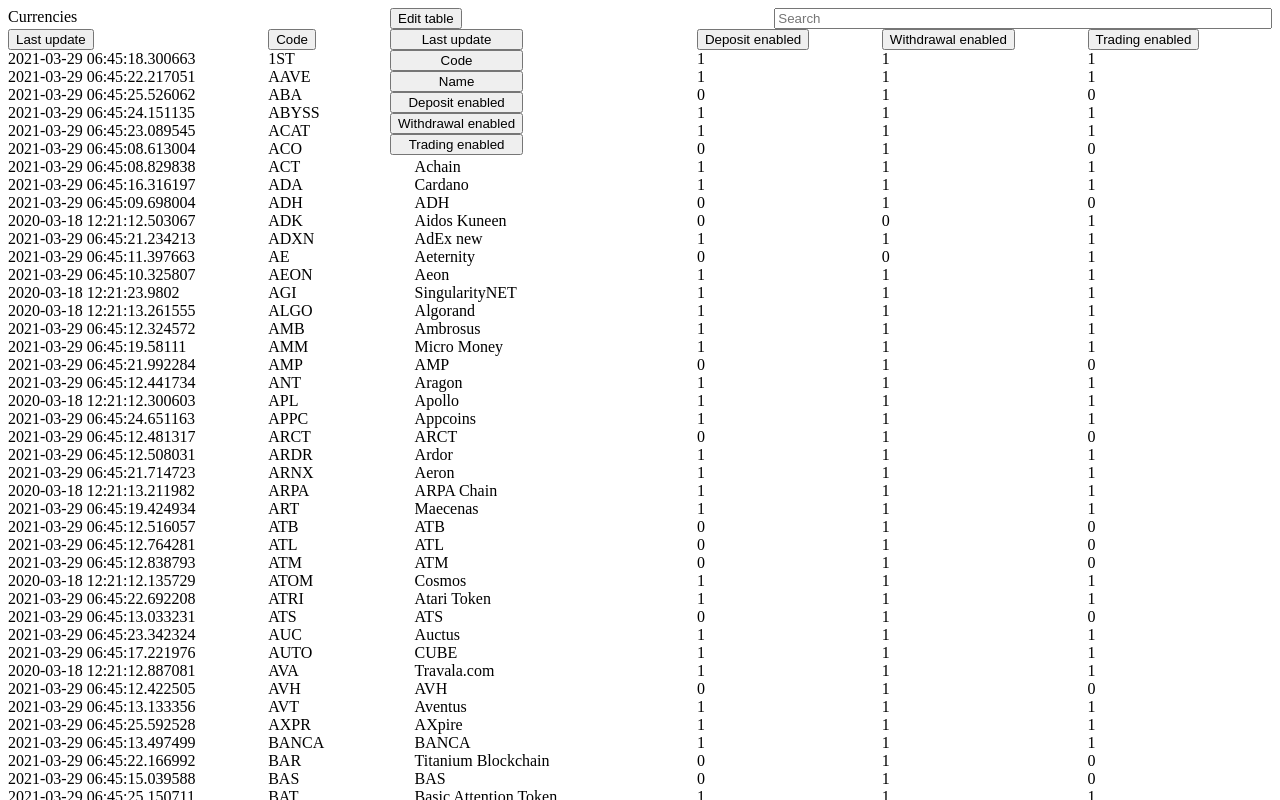
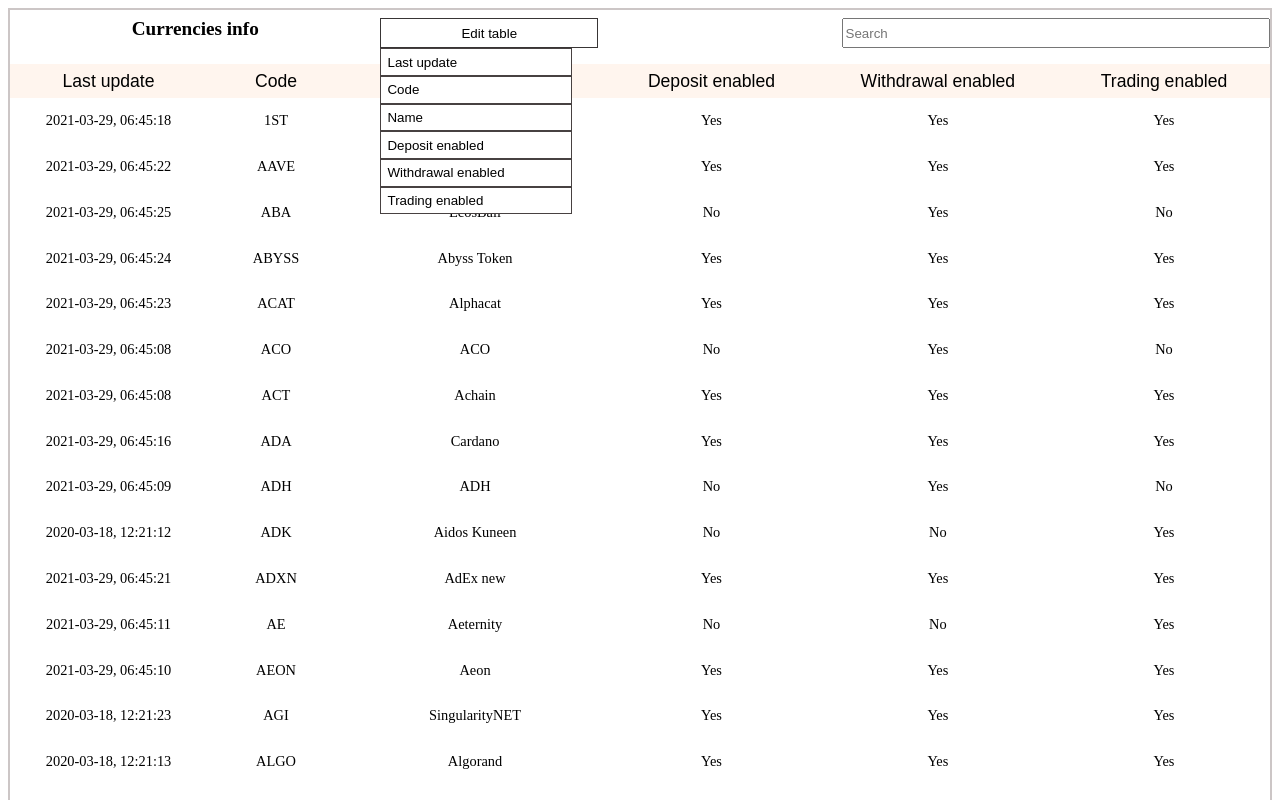
Before and after one commit to new-house-drive/VueJS-Exercise, a Vue app: page / in a window 1280 px wide. Both pictures are taken after a click on the button "Edit table". Shown: the top 800 px of the page. Built offline with nearby package versions, Linux system fonts and the light colour scheme.

Commit message:
prettify the data, add styles

```diff
--- a/src/App.vue
+++ b/src/App.vue
@@ -3,41 +3,61 @@
   <html>
     <div id="app">
       <div class="table-top">
-        <div>Currencies</div>
+        <div class="table-top-header">Currencies info</div>
 
         <!-- Edit Table Button and Dropdown Menu -->
         <div class="edit-table">
-          <button @click="viewEditTable = !viewEditTable">
+          <button
+            @click="viewEditTable = !viewEditTable"
+            class="edit-table-menu-button"
+          >
             Edit table
           </button>
 
           <div v-show="viewEditTable" class="edit-table-menu">
             <!-- todo: add pictures for showing whether the column is visible -->
 
-            <button @click="viewLastUpdateCol = !viewLastUpdateCol">
+            <button
+              @click="viewLastUpdateCol = !viewLastUpdateCol"
+              class="edit-table-dropdown-button"
+            >
               Last update
             </button>
 
-            <button @click="viewCodeCol = !viewCodeCol">
+            <button
+              @click="viewCodeCol = !viewCodeCol"
+              class="edit-table-dropdown-button"
+            >
               Code
             </button>
 
-            <button @click="viewNameCol = !viewNameCol">
+            <button
+              @click="viewNameCol = !viewNameCol"
+              class="edit-table-dropdown-button"
+            >
               Name
             </button>
 
-            <button @click="viewDepositEnabledCol = !viewDepositEnabledCol">
+            <button
+              @click="viewDepositEnabledCol = !viewDepositEnabledCol"
+              class="edit-table-dropdown-button"
+            >
               Deposit enabled
             </button>
 
-            <button @click="viewWithdrawEnabledCol = !viewWithdrawEnabledCol">
+            <button
+              @click="viewWithdrawEnabledCol = !viewWithdrawEnabledCol"
+              class="edit-table-dropdown-button"
+            >
               Withdrawal enabled
             </button>
 
-            <button @click="viewTradingEnabledCol = !viewTradingEnabledCol">
+            <button
+              @click="viewTradingEnabledCol = !viewTradingEnabledCol"
+              class="edit-table-dropdown-button"
+            >
               Trading enabled
             </button>
-
           </div>
         </div>
 
@@ -45,71 +65,93 @@
       </div>
 
       <div class="table">
-
         <!-- Last Update Column -->
         <div v-show="viewLastUpdateCol" class="column">
-
-          <button @click="sortByLastUpdate">
+          <button @click="sortByLastUpdate" class="table-header">
             Last update
           </button>
 
-          <div v-for="currency in filteredCurrencies()" :key="currency.key">
-            {{ currency.last_update_at }}
+          <div
+            v-for="currency in filteredCurrencies()"
+            :key="currency.key"
+            class="table-element"
+          >
+            {{ convertToDate(currency.last_update_at) }}
           </div>
-
         </div>
         <!-- Code Column -->
         <div v-show="viewCodeCol" class="column">
-
-          <button @click="sortByCode">
+          <button @click="sortByCode" class="table-header">
             Code
           </button>
 
-          <div v-for="currency in filteredCurrencies()" :key="currency.key">
+          <div
+            v-for="currency in filteredCurrencies()"
+            :key="currency.key"
+            class="table-element"
+          >
             {{ currency.code }}
           </div>
         </div>
+
         <!-- Name Column -->
         <div v-show="viewNameCol" class="column">
-
-          <button @click="sortByName">
+          <button @click="sortByName" class="table-header">
             Name
           </button>
 
-          <div v-for="currency in filteredCurrencies()" :key="currency.key">
+          <div
+            v-for="currency in filteredCurrencies()"
+            :key="currency.key"
+            class="table-element"
+          >
             {{ currency.name }}
           </div>
         </div>
 
         <!-- Deposit Enabled Column -->
         <div v-show="viewDepositEnabledCol" class="column">
-
-          <button @click="sortByDepositEnabled">
+          <button @click="sortByDepositEnabled" class="table-header">
             Deposit enabled
           </button>
 
-          <div v-for="currency in filteredCurrencies()" :key="currency.key">
-            {{ currency.deposit_enabled }}
+          <div
+            v-for="currency in filteredCurrencies()"
+            :key="currency.key"
+            class="table-element"
+          >
+            <span v-show="currency.deposit_enabled == '1'"> Yes </span>
+            <span v-show="currency.deposit_enabled == '0'"> No </span>
           </div>
         </div>
 
         <!-- Withdrawal Enabled Column -->
         <div v-show="viewWithdrawEnabledCol" class="column">
-          <button @click="sortByWithdrawalEnabled">
+          <button @click="sortByWithdrawalEnabled" class="table-header">
             Withdrawal enabled
           </button>
-          <div v-for="currency in filteredCurrencies()" :key="currency.key">
-            {{ currency.withdrawal_enabled }}
+          <div
+            v-for="currency in filteredCurrencies()"
+            :key="currency.key"
+            class="table-element"
+          >
+            <span v-show="currency.withdrawal_enabled == '1'"> Yes </span>
+            <span v-show="currency.withdrawal_enabled == '0'"> No </span>
           </div>
         </div>
 
         <!-- Trading enabled Column -->
         <div v-show="viewTradingEnabledCol" class="column">
-          <button @click="sortByTradingEnabled">
+          <button @click="sortByTradingEnabled" class="table-header">
             Trading enabled
           </button>
-          <div v-for="currency in filteredCurrencies()" :key="currency.key">
-            {{ currency.trading_enabled }}
+          <div
+            v-for="currency in filteredCurrencies()"
+            :key="currency.key"
+            class="table-element"
+          >
+            <span v-show="currency.trading_enabled == '1'"> Yes </span>
+            <span v-show="currency.trading_enabled == '0'"> No </span>
           </div>
         </div>
       </div>
@@ -200,7 +242,6 @@
       this.isSortedTradingCol = !this.isSortedTradingCol;
     },
 
-
     /* Main method for sorting columns */
     sortColumn(isSorted, field) {
       this.currencies.sort((a, b) => {
@@ -210,17 +251,15 @@
       });
     },
 
-
     /* Final array received as a resulf of sorting */
     filteredCurrencies() {
-      let newCurrencies = []
+      let newCurrencies = [];
 
       if (this.searchInput) {
         newCurrencies = this.currencies.filter((item) => {
           return this.filterByNameOrCode(item);
         });
         return newCurrencies;
-
       }
       return this.currencies;
     },
@@ -228,20 +267,24 @@
     /* Method checks whether the fields are available for search at the moment */
 
     filterByNameOrCode(item) {
-        let sortByName = this.viewNameCol;
-        let sortByCode = this.viewCodeCol;
+      let sortByName = this.viewNameCol;
+      let sortByCode = this.viewCodeCol;
 
-        let input = this.searchInput.toLowerCase()
-        let name = item['name'].toLowerCase()
-        let code = item['code'].toLowerCase()
+      let input = this.searchInput.toLowerCase();
+      let name = item["name"].toLowerCase();
+      let code = item["code"].toLowerCase();
 
-        if (sortByName && sortByCode){
-          if(name.includes(input) || code.includes(input)) return item;
-        }
+      if (sortByName && sortByCode) {
+        if (name.includes(input) || code.includes(input)) return item;
+      }
 
-        if (sortByName && name.includes(input)) return item;
+      if (sortByName && name.includes(input)) return item;
 
-        if (sortByCode && code.includes(input)) return item;
+      if (sortByCode && code.includes(input)) return item;
+    },
+
+    convertToDate(date) {
+      return date.slice(0, 10).toString() + ', ' + date.slice(11, 19).toString()
     }
   },
 };
--- a/src/assets/css/style.css
+++ b/src/assets/css/style.css
@@ -1,10 +1,34 @@
+/* summary
+    #app
+
+    .table-top
+        .edit-table-menu
+        .edit-table-button
+        .edit-table-dropdown-buttom
+
+
+
+
+*/
+
+
 #app {
-
+    border:rgb(204, 198, 198) 1px solid;
 }
 
 .table-top {
     display: grid;
     grid-template-columns: repeat(3, auto);
+
+    padding-top: 0.5em;
+    padding-bottom: 1em;
+
+}
+
+.table-top-header {
+    text-align: center;
+    font-size: 1.2em;
+    font-weight: 700;
 }
 
 .edit-table-menu {
@@ -12,9 +36,59 @@
     grid-template-columns: auto;
 
     position: absolute;
+
+
+}
+
+.edit-table-menu-button {
+    padding-left: 6em;
+    padding-right: 6em;
+    padding-top: 0.5em;
+    padding-bottom: 0.5em;
+
+    background-color: white;
+
+    border: rgb(56, 53, 53) 1px solid;
+}
+
+.edit-table-menu-button:hover {
+    background-color: rgb(204, 203, 203);
+}
+
+.edit-table-dropdown-button {
+    position: relative;
+
+    background-color: white;
+    border: rgb(71, 65, 65) 1px solid;
+
+    padding-right: 5em;
+    padding-top: 0.4em;
+    padding-bottom: 0.4em;
+
+    text-align: left;
 }
 
 .table {
     display: grid;
     grid-template-columns: repeat(6, auto);
 }
+
+.table-header {
+    width: 100%;
+    background-color: seashell;
+    padding-top: 0.3em;
+    padding-bottom: 0.3em;
+    font-size: 1.1em;
+    border: seashell 1px solid;
+}
+
+.table-header:hover {
+    border: black 1px solid;
+}
+
+.table-element {
+    text-align: center;
+    padding-top: 1em;
+    padding-bottom: 1em;
+    font-size: 0.9em;
+}
```
